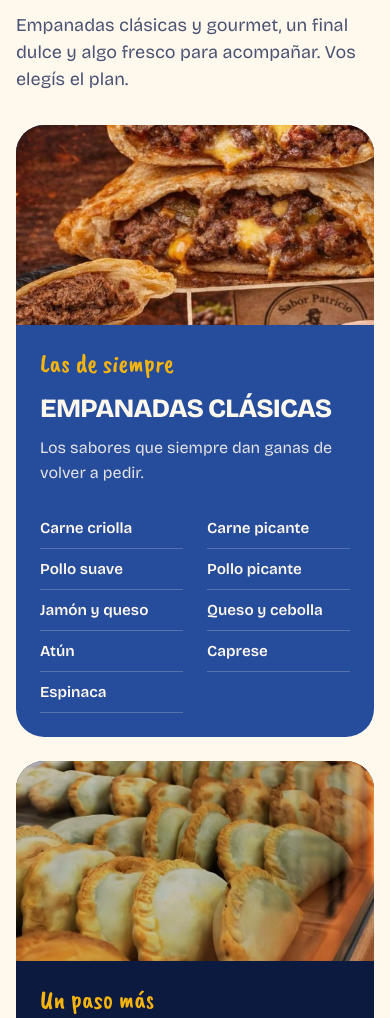
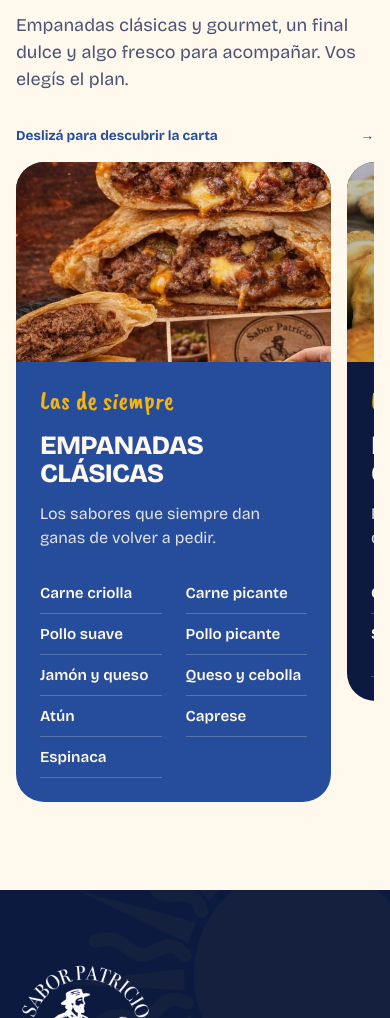
Before and after one commit to nobadis/COMA, an Astro site in the folder ejemplos/saborpatricio/: page / in a window 390 px wide. Shown: the part 1322-2340 px from the top of the page. Built offline with nearby package versions, Linux system fonts and the light colour scheme; Astro itself is replaced by a stand-in of ours.

Commit message:
Sync Sabor Patricio mobile menu carousel

```diff
--- a/ejemplos/ejemplos.json
+++ b/ejemplos/ejemplos.json
@@ -4,6 +4,6 @@
     "negocio": "Sabor Patricio",
     "id": "fpykyakwprnihm44xdtyvydf",
     "repo": "https://github.com/nobadis/SABOR-PATRICIO",
-    "commit": "8fdad121d5bb28cb08d377ae2373be4079700027"
+    "commit": "0b91889e34fbdf25438408bd81d1b8981d0349d8"
   }
 ]
--- a/ejemplos/saborpatricio/src/components/Flavors.astro
+++ b/ejemplos/saborpatricio/src/components/Flavors.astro
@@ -13,7 +13,8 @@ const images = [classics, gourmet];
       <h2 id="flavors-title" class="h2">De las de siempre.<br /><span>A tus nuevas favoritas.</span></h2>
       <p class="lead">Empanadas clásicas y gourmet, un final dulce y algo fresco para acompañar. Vos elegís el plan.</p>
     </header>
-    <div class="flavors__grid">
+    <p class="flavors__hint" id="flavors-scroll-hint">Deslizá para descubrir la carta <span aria-hidden="true">→</span></p>
+    <div class="flavors__grid" role="region" aria-label="Categorías de la carta" aria-describedby="flavors-scroll-hint" tabindex="0">
       {productGroups.map((group, i) => (
         <article class:list={['flavors__card', 'reveal', `flavors__card--${i}`]} aria-labelledby={`flavors-group-${i}`}>
           {i < 2 && <div class="flavors__media"><Picture src={images[i]} alt={i === 0 ? 'Empanadas de Sabor Patricio recién preparadas' : 'Selección de empanadas en la vitrina de Sabor Patricio'} formats={['avif', 'webp']} widths={[480, 800]} sizes="(min-width: 900px) 45vw, 92vw" loading="lazy" /></div>}
@@ -34,7 +35,9 @@ const images = [classics, gourmet];
   .flavors__head { display: grid; gap: 18px; margin-bottom: clamp(32px, 5vw, 56px); }
   .flavors__head h2 { max-width: 20ch; line-height: 1.04; }
   .flavors__head h2 span { color: var(--blue); }
-  .flavors__grid { display: grid; grid-template-columns: minmax(0, 1fr); gap: 24px; align-items: stretch; }
+  .flavors__grid { display: grid; grid-template-columns: minmax(0, 1fr); gap: 24px; align-items: stretch; scroll-margin-top: calc(var(--header-h) + 16px); }
+  .flavors__hint { display: none; }
+  .flavors__grid:focus-visible { outline: 3px solid var(--blue); outline-offset: 6px; border-radius: var(--radius); }
   .flavors__card { min-width: 0; display: flex; flex-direction: column; border-radius: var(--radius); overflow: hidden; background: var(--blue); color: var(--cream); }
   .flavors__card--1 { background: var(--night); }
   .flavors__media { position: relative; height: clamp(200px, 28vw, 280px); flex: none; overflow: hidden; }
@@ -51,5 +54,14 @@ const images = [classics, gourmet];
   .flavors__card--2 .flavors__kicker, .flavors__card--3 .flavors__kicker { color: var(--blue); }
   .flavors__card--2 .flavors__list li, .flavors__card--3 .flavors__list li { border-color: rgb(14 21 48 / 0.18); }
   @media (min-width: 360px) { .flavors__list { grid-template-columns: repeat(2, minmax(0, 1fr)); } }
+  @media (max-width: 899px) {
+    .flavors__hint { display: flex; justify-content: space-between; gap: 12px; margin-bottom: 16px; color: var(--blue); font-size: 0.85rem; font-weight: 700; }
+    .flavors__grid { grid-template-columns: none; grid-auto-flow: column; grid-auto-columns: min(88%, 380px); gap: 16px; align-items: start; overflow-x: auto; overscroll-behavior-x: contain; scroll-snap-type: x mandatory; padding-bottom: 16px; scrollbar-width: thin; scrollbar-color: var(--blue) transparent; }
+    .flavors__card { scroll-snap-align: start; }
+    /* Keep every card readable immediately while swiping, even before reveal runs. */
+    .flavors__grid .flavors__card { opacity: 1; transform: none; }
+    .flavors__media { height: 200px; }
+    .flavors__copy { padding: 24px; }
+  }
   @media (min-width: 900px) { .flavors__grid { grid-template-columns: repeat(2, minmax(0, 1fr)); } }
 </style>
```
